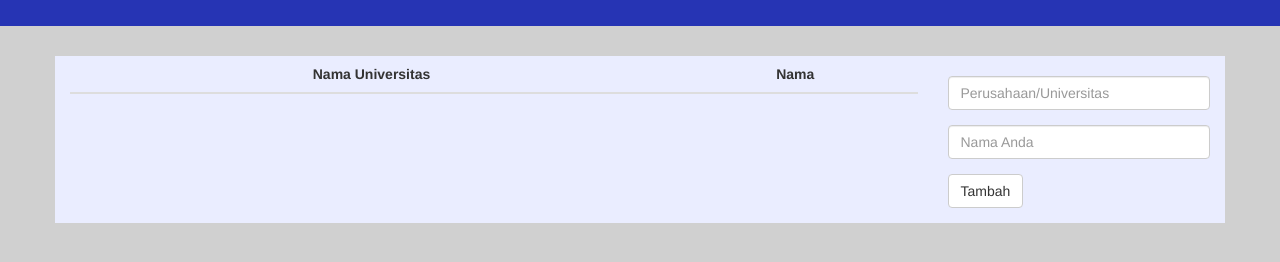
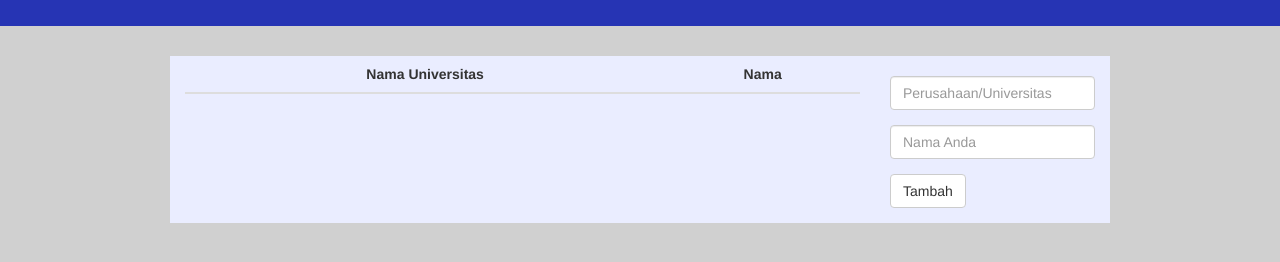
Before and after one commit to indrango/cek-tugas-softskill, a website: page public/views/index.html in a window 1280 px wide. Shown: the part 174-436 px from the top of the page. Drawn offline with nearby package versions, Linux system fonts and the light colour scheme; files that its build step writes are made by us from their sources; no server answers; files whose address does not match are found by name.

Commit message:
edit style

```diff
--- a/public/css/style.css
+++ b/public/css/style.css
@@ -26,6 +26,7 @@ body {
 
 #content {
   margin-top: 20px;
+  width: 940px;
   background-color: #EAEDFF;
 }
 
```
